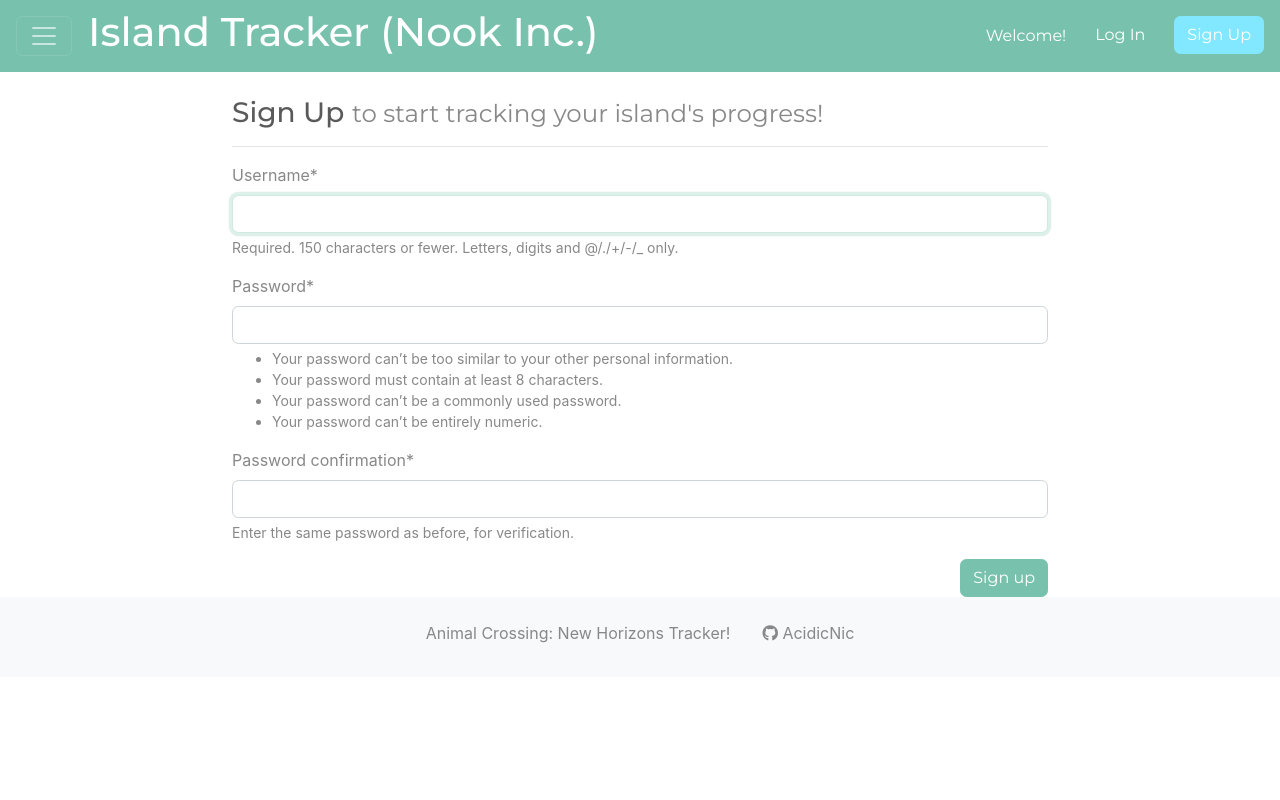
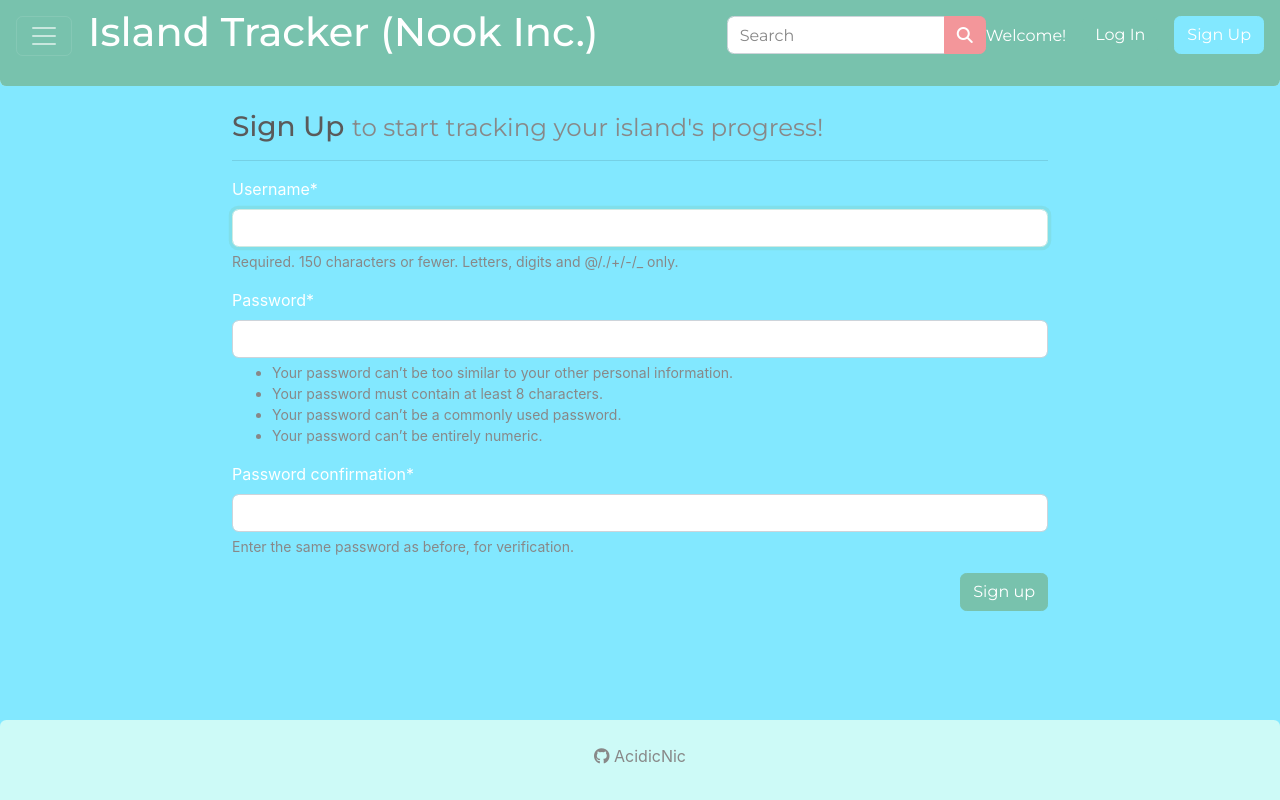
Before and after one commit to AcidicNic/ACNH-helper, a Django app: page /accounts/signup/ in a window 1280 px wide. Run offline with Django 3.2, Linux system fonts and the light colour scheme; some libraries are stand-ins or nearby versions.

Commit message:
lotta progress on web version

```diff
--- a/ACNH_Helper/static/base.css
+++ b/ACNH_Helper/static/base.css
@@ -36,25 +36,37 @@
 .title{
     user-select: none;
 }
-.bg-blue {
+.btn-blue {
     color: #fff;
     background-color: #82e8ff !important;
     border-color: #82e8ff !important;
 }
-.bg-blue:hover, .bg-blue:active {
-    background-color: #4bc7e3 !important;
-    border-color: #4bc7e3 !important;
+.btn-blue:hover, .btn-blue:active {
+    background-color: #3cc8e8 !important;
+    border-color: #3cc8e8 !important;
+}
+.bg-lblue {
+    color: #fff;
+    background-color: #82e8ff !important;
 }
 
+.light_green {
+    background-color: #cdfaf7;
+}
 
+.w-85 {
+    width: 85%;
+}
 
+/* Footer */
 html, body {
     min-height: 100vh;
 }
-#main_wrapper {
+.main_wrapper {
     min-height: 90vh;
     display: block;
 }
 #footer {
     height: 10vh;
+    /*background-color: #d4faf7;*/
 }
--- a/ACNH_Helper/templates/base.html
+++ b/ACNH_Helper/templates/base.html
@@ -9,12 +9,13 @@
     <link rel="stylesheet" href="{% static 'base.css' %}">
     <title>{% block title %}{% endblock %}</title>
 </head>
-<body>
+<body class="bg-lblue">
 
     {# Collapsable Hamburger Navbar#}
     <div class="main_wrapper">
         <div class="pos-f-t sticky-top mb-4" id="navbar">
-            <nav class="navbar navbar-dark bg-primary">
+            <div class="light_green rounded-bottom">
+                <nav class="navbar navbar-dark bg-primary rounded-bottom">
                     <div class='d-flex justify-content-between w-100'>
                         <div class="d-flex justify-content-start">
 
@@ -28,18 +29,27 @@
                             <a class='h1 no_ul text-white mx-3 title' href='/'>Island Tracker (Nook Inc.) </a>
                         </div>
 
-                    {#Buttons#}
+                        {# Nav btns & search #}
                         <div class="d-flex justify-content-end my-2">
-
+                            <div class="d-flex my-auto">
+                                <form action="{% url 'search_all' %}">
+                                    <div class="input-group">
+                                        <input type="text" class="form-control" name="query" placeholder="Search" aria-label="Search" aria-describedby="basic-addon2">
+                                        <div class="input-group-append">
+                                            <button class="btn btn-secondary" type="submit"><i class="fas fa-search"></i></button>
+                                        </div>
+                                    </div>
+                                </form>
+                            </div>
                             {% if user.is_authenticated %}
                                 <div class="btn-group ml-3">
-                                <button type="button" class="btn btn-light dropdown-toggle" data-toggle="dropdown" aria-haspopup="true" aria-expanded="false">
-                                    <strong>{{ user.username }}</strong>! {% if user.is_superuser %}(admin){% endif %}
+                                    <button type="button" class="btn btn-blue dropdown-toggle" data-toggle="dropdown" aria-haspopup="true" aria-expanded="false">
+                                        <strong>{{ user.username }}</strong> {% if user.is_superuser %}(admin){% endif %}
                                     </button>
                                     <div class="dropdown-menu">
                                         <a class="dropdown-item" href="{% url 'show_profile' user %}">Profile</a>
                                         <div class="dropdown-divider"></div>
-                                    <a class="dropdown-item" href="/accounts/logout" class="btn btn-danger ml-3">Log Out</a>
+                                        <a class="dropdown-item" href="/accounts/logout">Log Out</a>
                                     </div>
                                 </div>
 
@@ -50,15 +60,20 @@
                                     <a href="/accounts/login" class="btn btn-primary ml-3">Log In</a>
                                 </span>
                                 <span>
-                                <a href="/accounts/signup" class="btn bg-blue ml-3">Sign Up</a>
+                                    <a href="/accounts/signup" class="btn btn-blue ml-3">Sign Up</a>
                                 </span>
                             {% endif %}
                         </div>
                     </div>
                 </nav>
+<!--                <div class="collapse show" id="navbarToggleExternalContent">-->
                 <div class="collapse" id="navbarToggleExternalContent">
-                <div class="bg-dark text-white px-4 pb-4 pt-3">
-                    This dropdown navbar is still under construction :)
+                    <div class="text-white p-2 d-flex justify-content-center">
+                            <a href="{% url 'list_players' %}" class="btn btn-secondary mx-2">All Players</a>
+                            <a href="{% url 'list_islanders' %}" class="btn btn-blue mx-2">All Islanders</a>
+                            <a href="{% url 'list_bugs' %}" class="btn btn-blue mx-2">All Bugs</a>
+                            <a href="{% url 'list_fish' %}" class="btn btn-blue mx-2">All Fish</a>
+                    </div>
                 </div>
             </div>
             </div>
@@ -71,9 +86,9 @@
     </div>
 
     <!-- Footer!! -->
-    <footer id="footer" class="w-100 text-center p-4 bg-light">
+    <footer id="footer" class="w-100 text-center p-4 light_green rounded-top">
         <div class="d-flex justify-content-center w-100 my-auto">
-            <span class="text-muted mx-3">Animal Crossing: New Horizons Tracker!</span>
+<!--            <span class="text-muted mx-3">Animal Crossing: New Horizons Tracker!</span>-->
             <a class="no_ul text-muted mx-3" href="https://github.com/AcidicNic"><i class="fab fa-github"></i> AcidicNic</a>
         </div>
     </footer>
```
Also changed, not shown: ACNH_Helper/db.sqlite3. Lines whose indentation alone changed are shown as unchanged.
